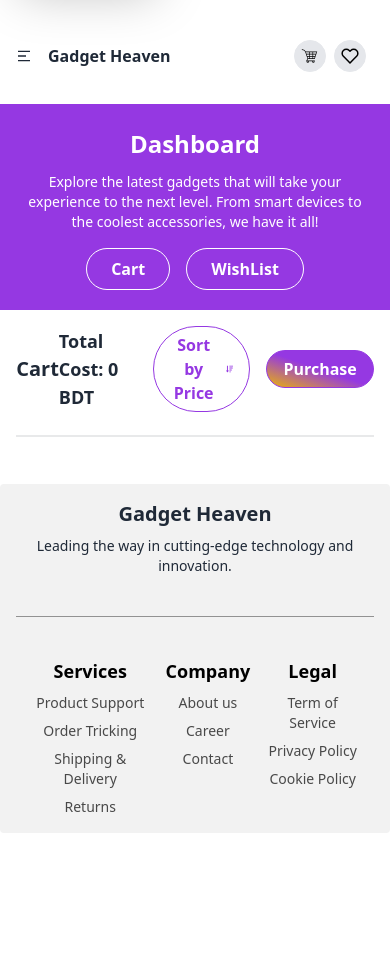
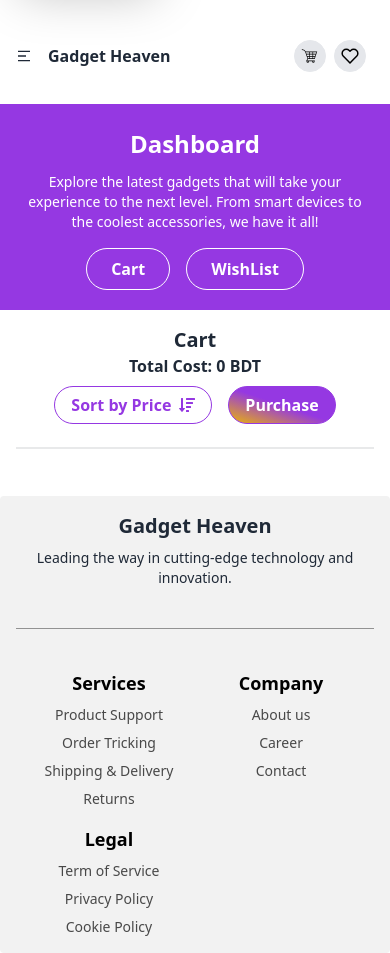
Before and after one commit to programming-hero-web-course-4/b10a8-gadget-heaven-alaminislam34, a React (Vite) app: page /dashboard/cart in a window 390 px wide. Before the commit the page ends 844 px from the top, so only its background shows below. Built offline with nearby package versions, Linux system fonts and the light colour scheme.

Commit message:
fixed responsive layout

```diff
--- a/src/Footer/Footer.jsx
+++ b/src/Footer/Footer.jsx
@@ -1,6 +1,5 @@
 const Footer = () => {
   return (
-    <div>
     <footer className="footer footer-center bg-base-200 text-base-content rounded md:p-8 p-4 mt-6">
       <div>
         <h2 className="text-xl md:text-2xl lg:text-3xl font-bold">
@@ -9,7 +8,7 @@ const Footer = () => {
         <p>Leading the way in cutting-edge technology and innovation.</p>
       </div>
       <div className="border-b border-black/40 w-full"></div>
-        <div className="flex justify-around gap-4 items-start w-11/12  md:w-8/12 lg:w-6/12 mx-auto">
+      <div className="grid grid-cols-2 md:grid-cols-3 gap-4 items-start w-11/12  md:w-8/12 lg:w-6/12 mx-auto">
         <nav className="flex flex-col gap-2 text-black/70">
           <p className="font-bold text-lg text-black">Services</p>
           <a className="link link-hover">Product Support</a>
@@ -31,7 +30,6 @@ const Footer = () => {
         </nav>
       </div>
     </footer>
-    </div>
   );
 };
 
--- a/src/MainLayout/MainLayout.jsx
+++ b/src/MainLayout/MainLayout.jsx
@@ -5,13 +5,15 @@ import Navbar from "../Navbar/Navbar";
 const MainLayout = () => {
   return (
     <div>
-      <Navbar />
-      <section className="max-w-6xl mx-auto">
-        <section className="">
-          <Outlet />
+      <section className="">
+        <Navbar />
+        <section className="max-w-6xl mx-auto min-h-[40vh]">
+          <section className="">
+            <Outlet />
+          </section>
         </section>
+        <Footer />
       </section>
-      <Footer />
     </div>
   );
 };
--- a/src/Pages/Banner.jsx
+++ b/src/Pages/Banner.jsx
@@ -3,7 +3,7 @@ import banner from "../assets/banner.jpg";
 const Banner = () => {
   return (
     <section className="">
-      <div className="bg-[#9538E2] rounded-b-xl flex justify-center pt-12 lg:h-[450px] md:h-[400px] h-[80vh]">
+      <div className="bg-[#9538E2] rounded-b-xl flex justify-center pt-12 lg:h-[450px] md:h-[400px] h-[75vh]">
         <div className="text-center space-y-4 lg:space-y-6">
           <h1 className="text-2xl md:text-3xl lg:text-5xl font-bold text-white ">
             Upgrade Your Tech Accessorize with Gadget Heaven Accessories
@@ -18,7 +18,7 @@ const Banner = () => {
           </button>
         </div>
       </div>
-      <div className="p-6 rounded-xl h-[350px] bg-white/30 backdrop-blur-xl lg:w-7/12 md:w-8/12 w-10/12 mx-auto relative md:-top-28 -top-20">
+      <div className="p-6 rounded-xl md:h-[350px] h-[300px] bg-white/30 backdrop-blur-xl lg:w-7/12 md:w-8/12 w-10/12 mx-auto relative md:-top-28 -top-20">
         <img
           className="w-full h-full object-cover rounded-xl"
           src={banner}
--- a/src/Pages/Cart.jsx
+++ b/src/Pages/Cart.jsx
@@ -30,10 +30,10 @@ const Cart = () => {
   };
   return (
     <div>
-      <div className="flex justify-between items-center">
+      <div className="flex flex-col md:flex-row justify-between items-center ">
         <h2 className="text-xl md:text-2xl lg:text-3xl font-bold">Cart</h2>
-        <div className="flex gap-2 items-center">
-          <h4 className="text-lg md:text-xl font-bold">
+        <div className="flex flex-col md:flex-row gap-2 items-center">
+          <h4 className="text-base md:text-lg font-bold">
             Total Cost: {total} BDT
           </h4>
           <div className="flex flex-row gap-2 items-center justify-center">
--- a/src/Pages/Home.jsx
+++ b/src/Pages/Home.jsx
@@ -37,21 +37,21 @@ const Home = () => {
       <h1 className="text-2xl md:text-3xl lg:text-4xl font-bold text-center my-4">
         Explore Cutting-Edge Gadgets
       </h1>
-      <section className="grid lg:grid-cols-5 md:grid-cols-7 grid-cols-1 gap-6 justify-center ">
+      <section className="grid lg:grid-cols-5 md:grid-cols-7 grid-cols-1 gap-6 justify-center">
         <aside className=" md:col-span-2 lg:col-span-1">
-          <ul className="grid grid-cols-2 md:grid-cols-1 items-center justify-center gap-2 md:gap-4 p-4 rounded-lg bg-base-200">
+          <ul className="grid grid-cols-2 md:grid-cols-1 items-center justify-center gap-2 md:gap-4 p-4 rounded-lg bg-base-200 shadow-2xl">
             {category.map((cate) => (
               <li
                 onClick={() => handleDisplayCategoryProducts(cate.category)}
                 key={cate.id}
-                className="py-1 px-2.5 md:px-4 hover:bg-[#9538E2] rounded-full text-[#9538E2] hover:text-white font-semibold text-center border border-[#9538E2] w-full h-full"
+                className="py-1 px-2.5 md:px-4 hover:bg-[#9538E2] rounded-full text-[#9538E2] hover:text-white font-semibold text-center border border-[#9538E2] w-full h-full cursor-pointer"
               >
                 {cate.category}
               </li>
             ))}
           </ul>
         </aside>
-        <div className=" md:col-span-5 lg:col-span-4 grid grid-cols-1 md:grid-cols-2 lg:grid-cols-3 gap-6 p-6 rounded-lg bg-base-200">
+        <div className=" md:col-span-5 lg:col-span-4 grid grid-cols-1 md:grid-cols-2 lg:grid-cols-3 gap-6 p-6 rounded-lg bg-base-200 shadow-inner">
           {products.length > 0 ? (
             products.map((p, index) => (
               <div
--- a/src/Pages/Statistics.jsx
+++ b/src/Pages/Statistics.jsx
@@ -17,7 +17,7 @@ const Statistics = () => {
         <h1 className="text-2xl md:text-3xl lg:text-4xl font-bold text-white">
           Statistics
         </h1>
-        <p className="text-white md:w-8/12 mx-auto">
+        <p className="text-white text-sm md:text-base md:w-8/12 mx-auto">
           Explore the latest gadgets that will take your experience to the next
           level. From smart devices to the coolest accessories, we have it all!
         </p>
--- a/src/Pages/Unknown.jsx
+++ b/src/Pages/Unknown.jsx
@@ -1,6 +1,6 @@
 const Unknown = () => {
   return (
-    <div>
+    <div className="w-11/12 mx-auto my-4 md:my-6 lg:my-8">
       <h1>Unknown pages....</h1>
     </div>
   );
--- a/src/Pages/WishList.jsx
+++ b/src/Pages/WishList.jsx
@@ -12,7 +12,7 @@ const WishList = () => {
   };
   return (
     <div>
-      <h2 className="text-xl md:text-2xl lg:text-3xl font-bold my-4 md:my-6">
+      <h2 className="text-xl md:text-2xl lg:text-3xl font-bold my-4 md:my-8 lg:my-12">
         Wishlist
       </h2>
       <div className=" flex flex-col gap-4 my-4 md:my-6">
```
Lines whose indentation alone changed are shown as unchanged.
